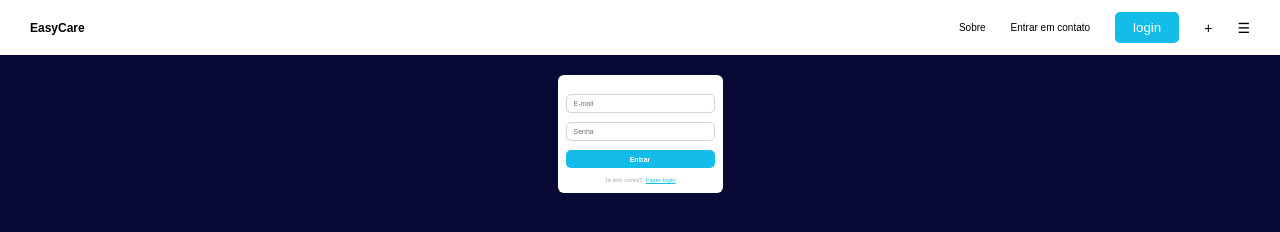
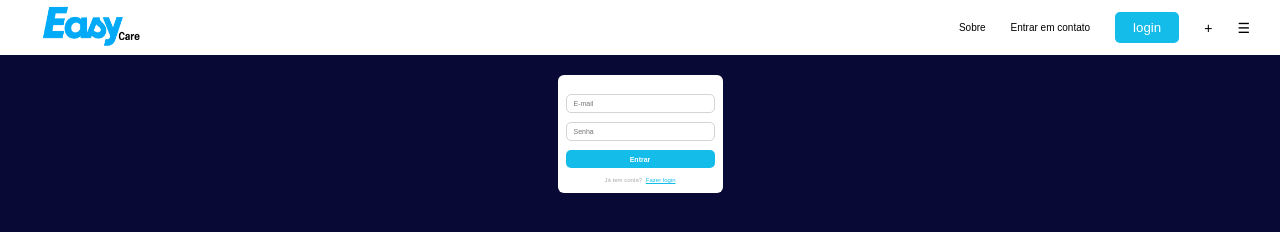
Before and after one commit to vinibrtl/API-EasyCare, a website: page frontend/login.html in a window 1280 px wide. Drawn offline with Linux system fonts and the light colour scheme.

Commit message:
Mudanças styles, login, signup e index

```diff
--- a/frontend/login.html
+++ b/frontend/login.html
@@ -9,8 +9,8 @@
 
 <body>
     <header>
-        <div class="logo">
-            EasyCare
+        <div>
+            <img class="logo" src="../imgs/logoazulepreto.png" alt="">
         </div>
 
         <nav>
--- a/frontend/style-login.css
+++ b/frontend/style-login.css
@@ -115,3 +115,8 @@ header button {
     padding-top: 13px;
     padding-bottom: 10px;
 }
+
+.logo {
+    width: 120px;
+    height: 70px;
+ }
--- a/frontend/style-signup.css
+++ b/frontend/style-signup.css
@@ -130,3 +130,8 @@ header button {
 
     margin-left: 2px;
 }
+
+.logo {
+    width: 120px;
+    height: 70px;
+ }
```
Also changed, not shown: frontend/index.html (+1 -1 lines), frontend/signup.html (+2 -2 lines).
